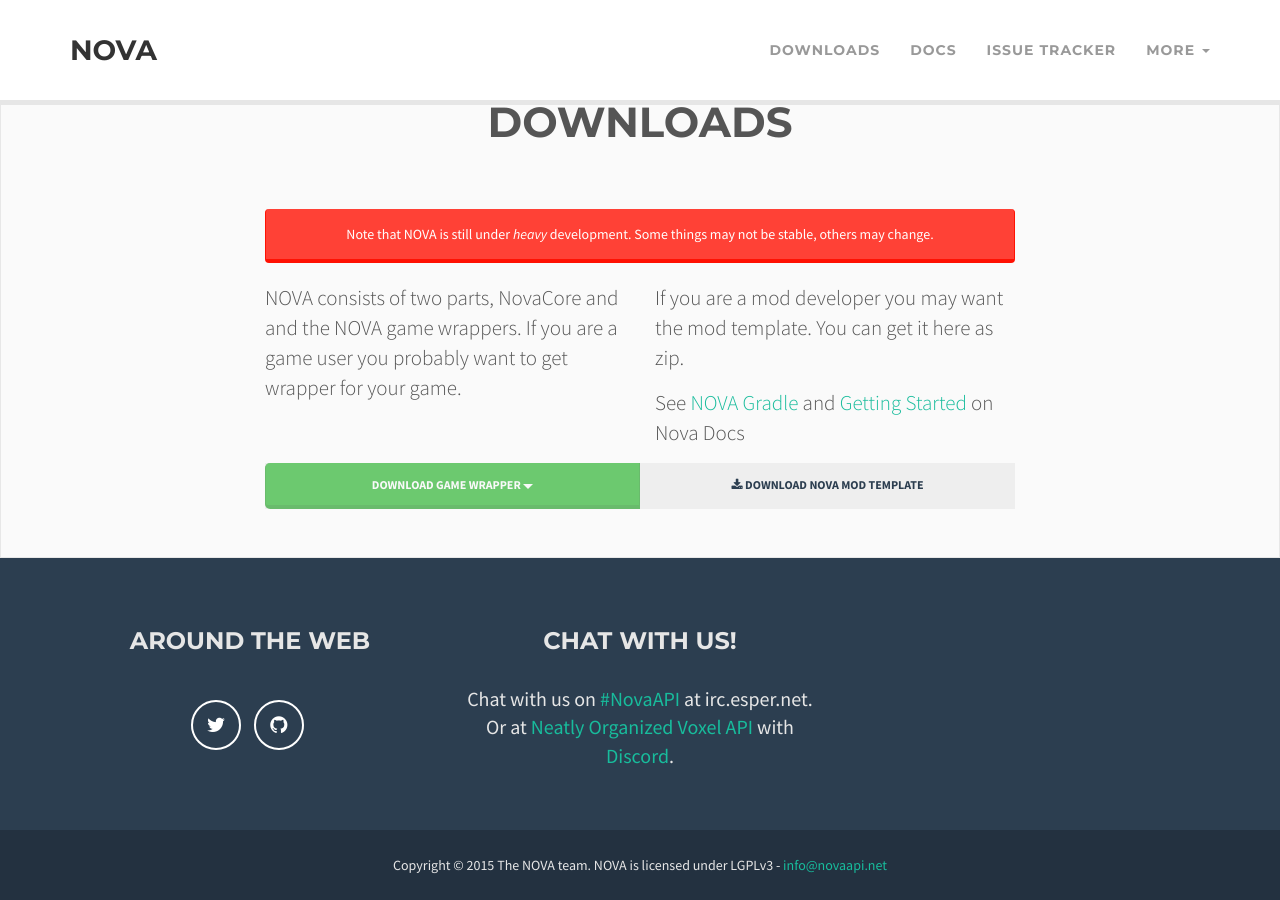
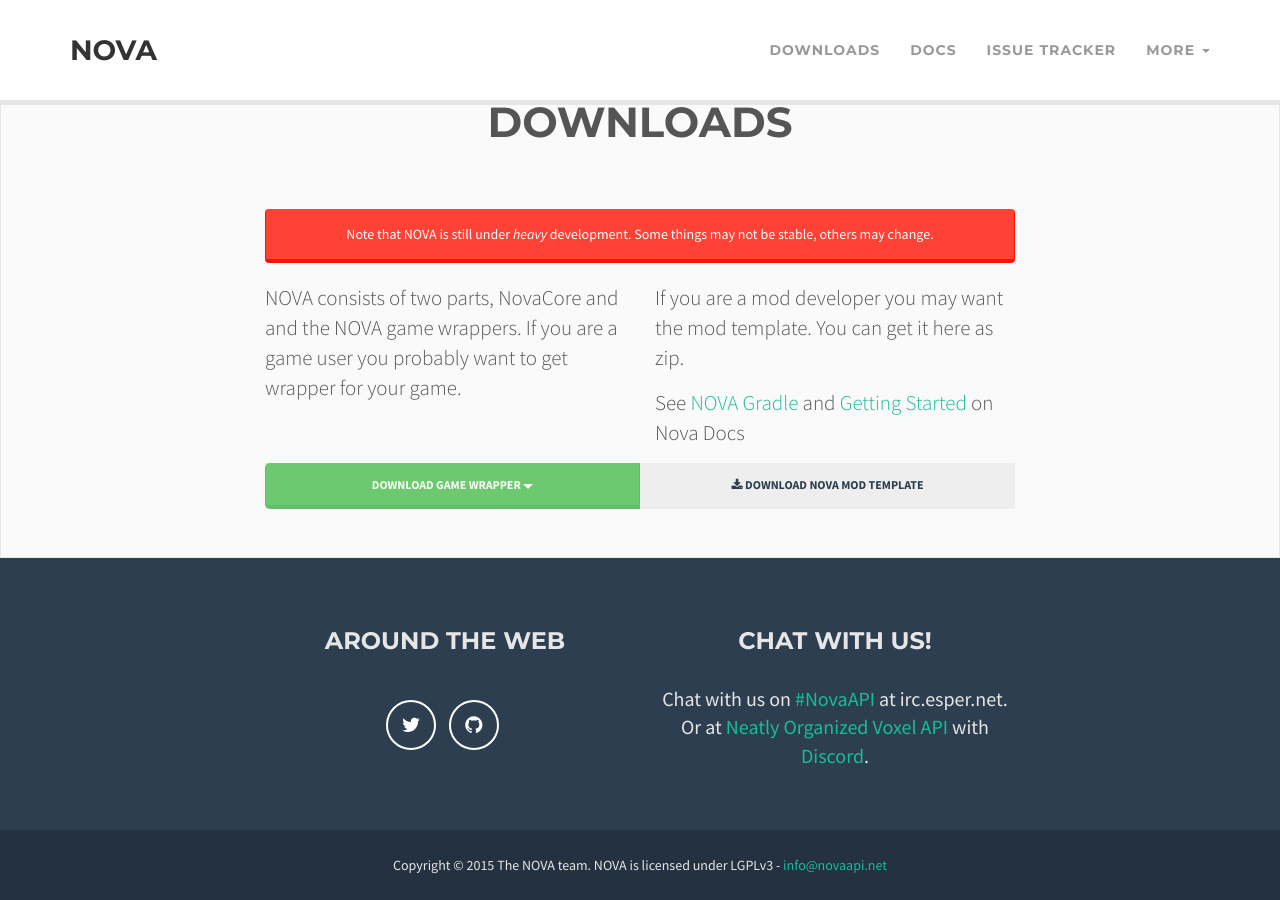
Before and after one commit to NOVA-Team/nova-team.github.io, a Jekyll site: the page built from index.html, in a window 1280 px wide and 900 px high, scrolled down 1048 px. Built offline with Jekyll 4.4.1, drawn with Linux system fonts in a browser that asks for light colours; nearby versions of some CDN libraries; library files that are not in the unit come from our copies; Markdown is read by kramdown in place of the engine named in the settings.

Commit message:
Center the footer content

```diff
--- a/_includes/footer.html
+++ b/_includes/footer.html
@@ -2,7 +2,7 @@
 	<div class="footer-above">
 		<div class="container">
 			<div class="row">
-				<div class="footer-col col-md-4">
+				<div class="footer-col col-md-4 col-md-offset-2">
 					<h3>Around the Web</h3>
 					<ul class="list-inline">
 						<li>
```
